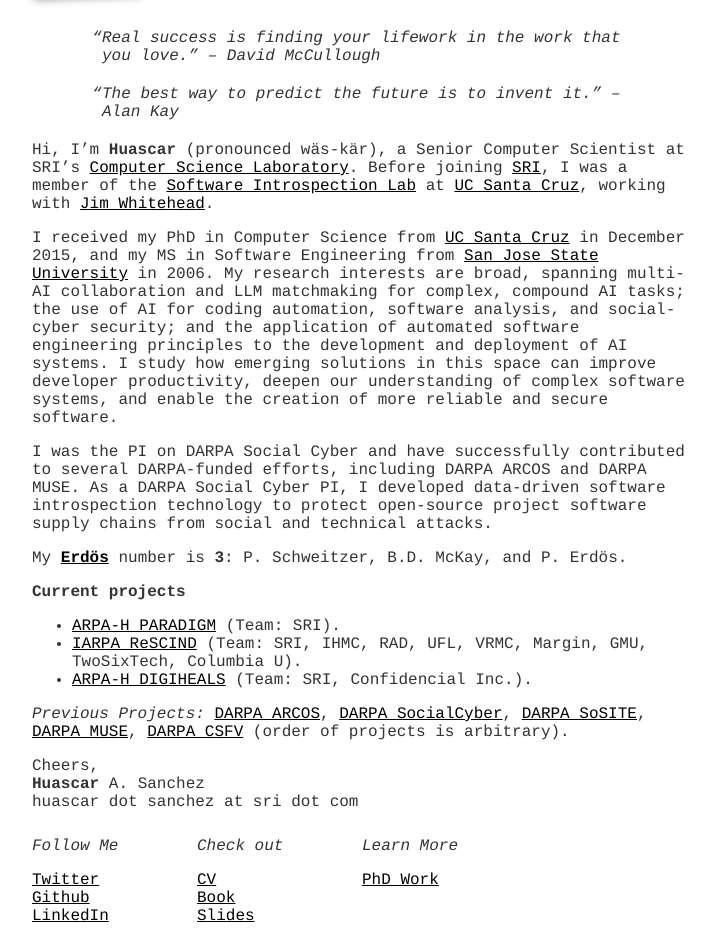
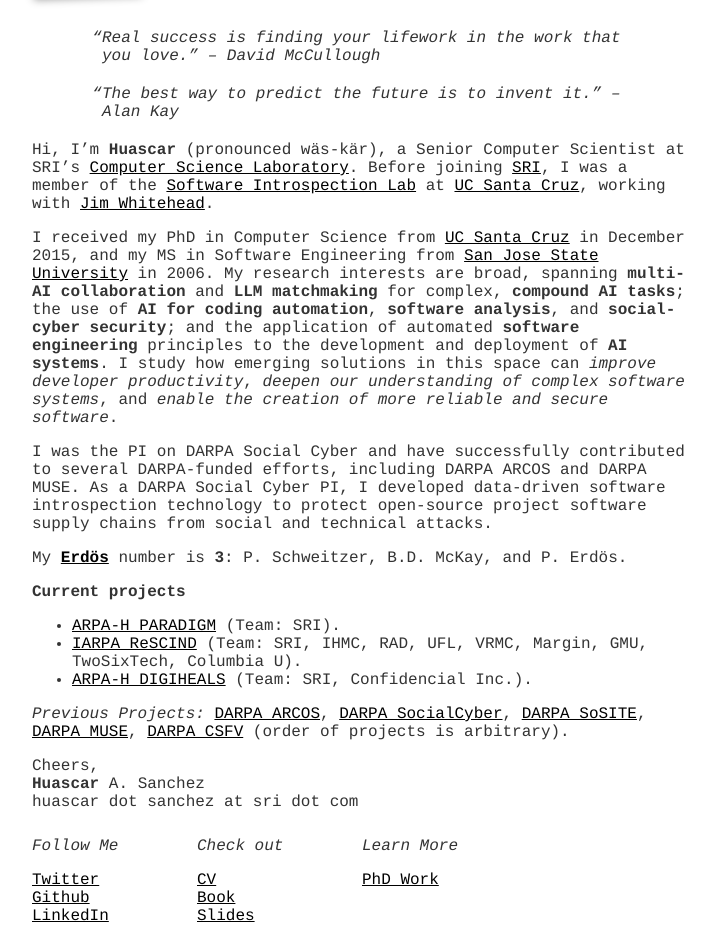
Before and after one commit to hsanchez/hsanchez.github.io, a Jekyll site: the page built from index.md, in a window 1280 px wide, cut to the strip 218-1159 px from the top of the page. Shown: the whole strip, without its empty margins (278-993 px from the left). Built offline with Jekyll 4.4.1, drawn with Linux system fonts in a browser that asks for light colours.

Commit message:
improves formatting

```diff
--- a/index.md
+++ b/index.md
@@ -17,12 +17,12 @@
 I received my PhD in Computer Science from [UC Santa Cruz](http://www.ucsc.edu/)
 in December 2015, and my MS in Software Engineering from [San Jose State
 University](http://www.sjsu.edu/) in 2006. My research interests are broad, spanning
-multi-AI collaboration and LLM matchmaking for complex, compound AI tasks; the use of
-AI for coding automation, software analysis, and social-cyber security; and the application
-of automated software engineering principles to the development and deployment of AI systems.
-I study how emerging solutions in this space can improve developer productivity, deepen
-our understanding of complex software systems, and enable the creation of more reliable
-and secure software.
+**multi-AI collaboration** and **LLM matchmaking** for complex, **compound AI tasks**;
+the use of **AI for coding automation**, **software analysis**, and **social-cyber security**;
+and the application of automated **software engineering** principles to the development
+and deployment of **AI systems**. I study how emerging solutions in this space can
+*improve developer productivity*, *deepen our understanding of complex software systems*,
+and *enable the creation of more reliable and secure software*.
 
 I was the PI on DARPA Social Cyber and have successfully contributed to several
 DARPA-funded efforts, including DARPA ARCOS and DARPA MUSE. As a DARPA Social Cyber PI,
```
